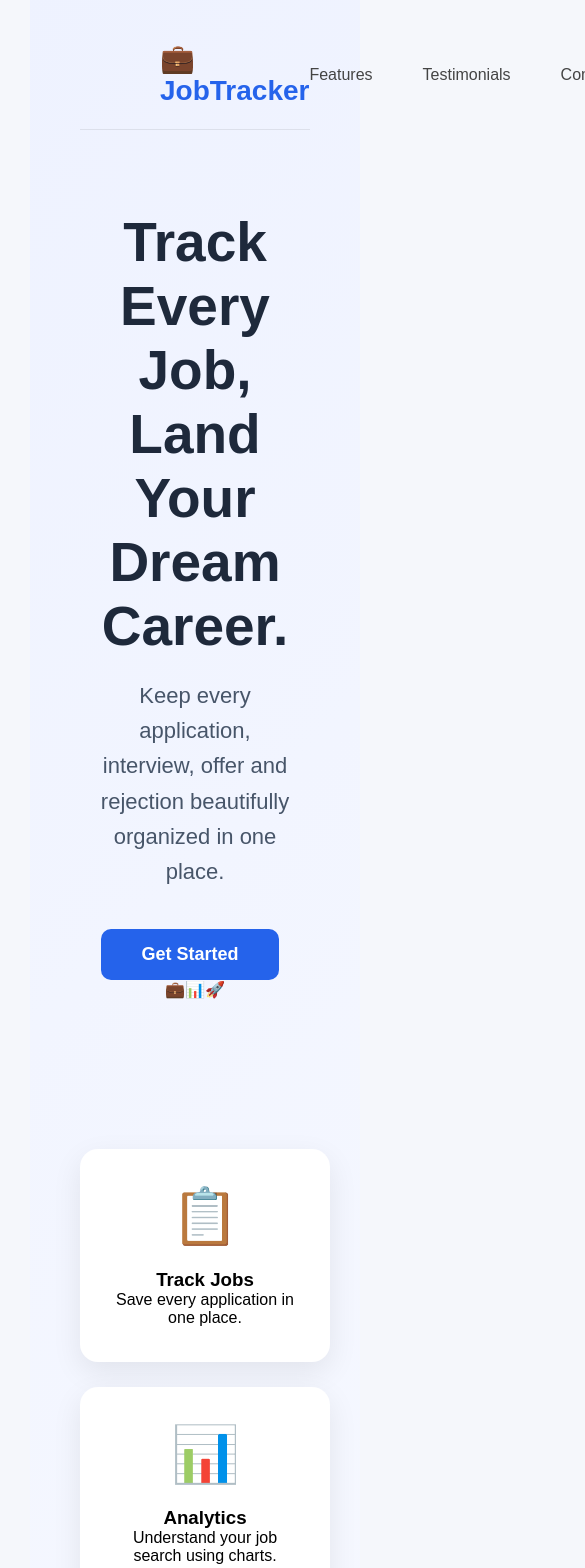
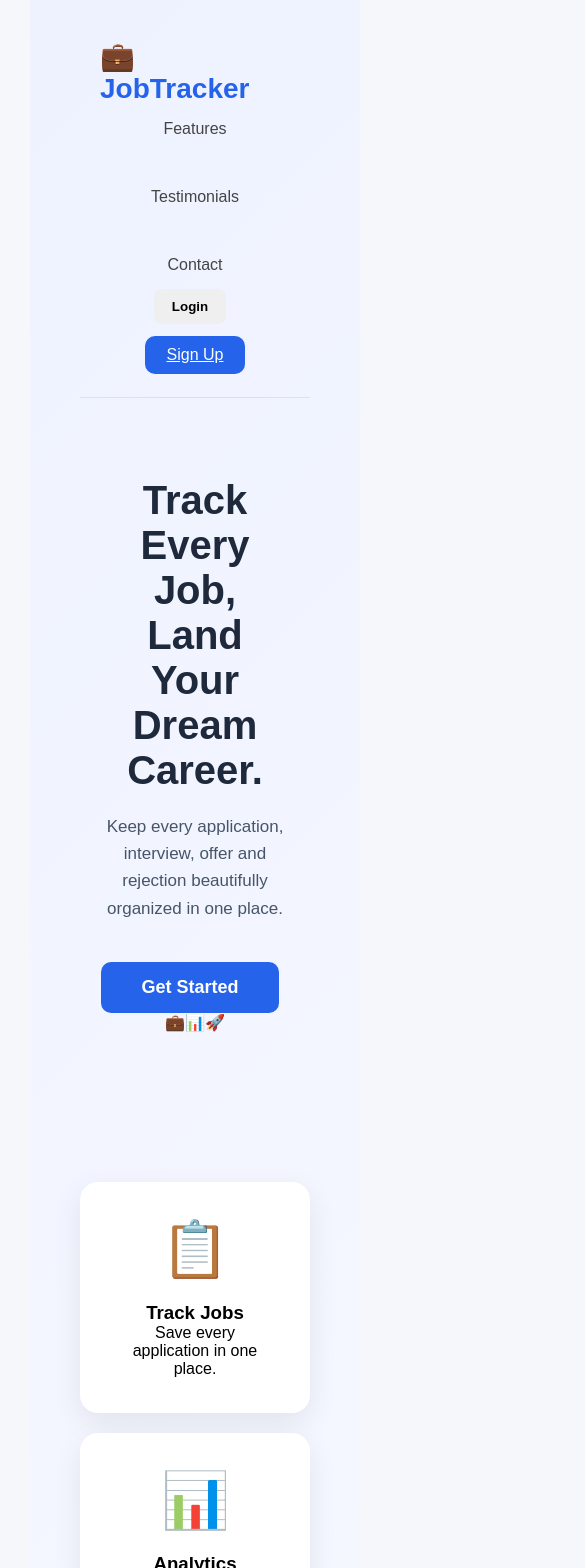
Before and after one commit to himanshi403/Web-Development-workspace, a React (Vite) app in the folder Full-Stack-Project/Job-Application-Tracker/: page / in a window 390 px wide. Shown: the part 60-1628 px from the top of the page, 585 px wide, since content can reach past the window. Built offline with nearby package versions, Linux system fonts and the light colour scheme.

Commit message:
Make landing page and dashboard responsive

```diff
--- a/Full-Stack-Project/Job-Application-Tracker/src/index.css
+++ b/Full-Stack-Project/Job-Application-Tracker/src/index.css
@@ -1691,3 +1691,94 @@ padding:12px 0;
 border-bottom:1px solid #eee;
 
 }
+
+@media (max-width:768px){
+
+.dashboard-header{
+
+flex-direction:column;
+
+text-align:center;
+
+gap:20px;
+
+}
+
+}
+
+@media (max-width:768px){
+
+.landing-navbar{
+
+flex-direction:column;
+
+gap:15px;
+
+padding:20px;
+
+}
+
+.nav-links{
+
+flex-wrap:wrap;
+
+justify-content:center;
+
+}
+
+}
+@media (max-width:768px){
+
+.hero h1{
+
+font-size:40px;
+
+}
+
+.hero p{
+
+font-size:17px;
+
+}
+
+}
+@media (max-width:768px){
+
+.features{
+
+display:flex;
+
+flex-direction:column;
+
+gap:20px;
+
+}
+
+}
+@media (max-width:768px){
+
+.stats-container{
+
+grid-template-columns:1fr 1fr;
+
+}
+
+}
+@media(max-width:768px){
+
+.job-card{
+
+flex-direction:column;
+
+align-items:flex-start;
+
+gap:15px;
+
+}
+
+}
+.chart-container{
+
+overflow-x:auto;
+
+}
```
